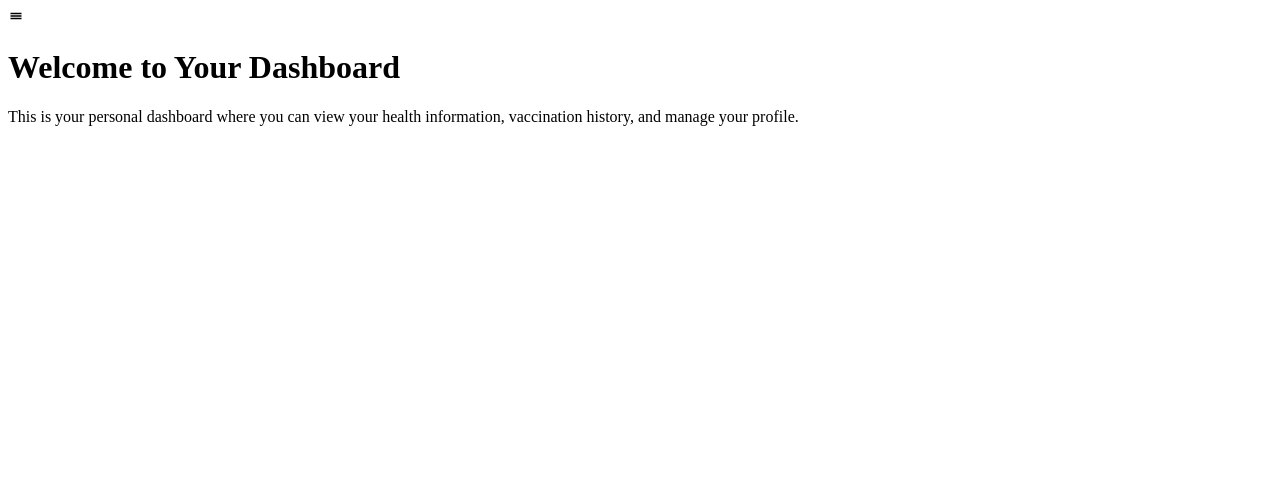
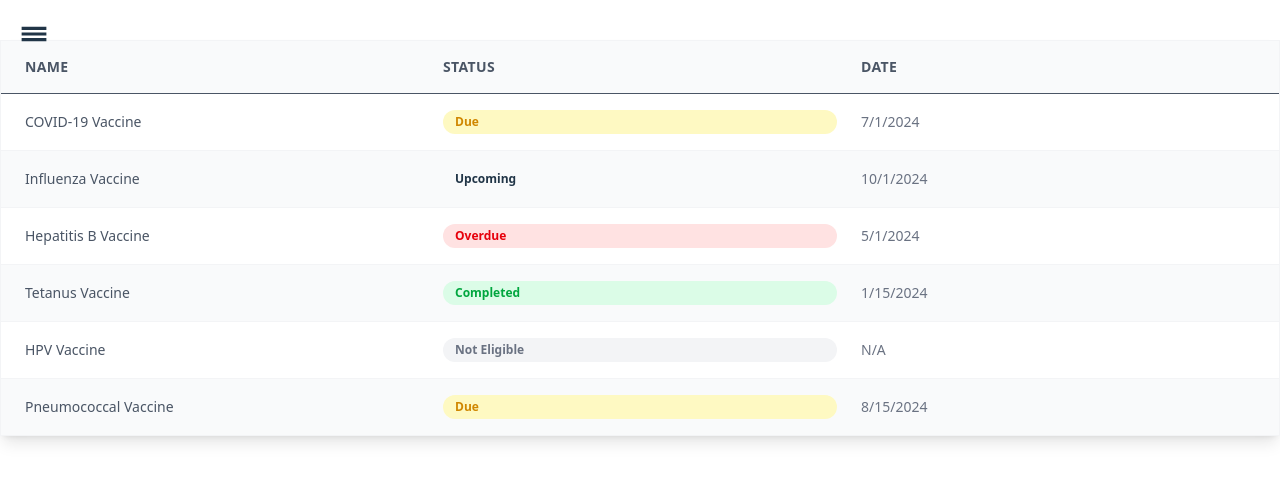
Before and after one commit to HuyTruong24/QDoc-challenge, a React (Vite) app in the folder app/client/: page /vaccination-eligibility in a window 1280 px wide. Before the commit this address led to /dashboard. Shown: the top 482 px of the page. Built offline with nearby package versions, Linux system fonts and the light colour scheme; no server answers; sample sign-in values are in the browser's storage.

Commit message:
Added tailwind

```diff
--- a/app/client/package.json
+++ b/app/client/package.json
@@ -10,12 +10,14 @@
     "preview": "vite preview"
   },
   "dependencies": {
+    "@tailwindcss/vite": "^4.2.0",
     "firebase": "^12.9.0",
     "react": "^19.2.0",
     "react-dom": "^19.2.0",
     "react-icons": "^5.5.0",
     "react-pro-sidebar": "^1.1.0",
-    "react-router-dom": "^7.13.0"
+    "react-router-dom": "^7.13.0",
+    "tailwindcss": "^4.2.0"
   },
   "devDependencies": {
     "@eslint/js": "^9.39.1",
--- a/app/client/src/App.jsx
+++ b/app/client/src/App.jsx
@@ -8,7 +8,7 @@ import { AuthProvider } from "./context/AuthContext";
 import Profile from "./pages/profile/Profile";
 import Dashboard from "./pages/dashboard/Dashboard";
 import VaccinationHistory from "./pages/vaccination/VaccinationHistory";
-
+import VaccineEligibility from "./components/VaccineEligibility";
 function ClinicHome() {
   return <div style={{ padding: 16 }}>Clinic Dashboard</div>;
 }
@@ -47,6 +47,10 @@ function App() {
               path="/vaccination-history"
               element={<VaccinationHistory />}
             />
+            <Route
+              path="/vaccination-eligibility"
+              element={<VaccineEligibility />}
+            />
 
             <Route
               path="/clinic"
--- a/app/client/src/components/NavigationBar.jsx
+++ b/app/client/src/components/NavigationBar.jsx
@@ -4,6 +4,8 @@ import { CgProfile } from "react-icons/cg";
 import { FaHistory } from "react-icons/fa";
 import { CgHome } from 'react-icons/cg';
 import { FaTimes } from "react-icons/fa";
+import { TbVaccineBottle } from "react-icons/tb";
+
 
 const SIDEBAR_WIDTH = 260;
 
@@ -39,6 +41,9 @@ function SideNav ({ isOpen, onClose }) {
         <MenuItem icon={<FaHistory />} component={<Link to="/vaccination-history" />}>
           Vax History
         </MenuItem>
+         <MenuItem icon={<TbVaccineBottle />} component={<Link to="/vaccination-eligibility" />}>
+          Vax Eligibility
+        </MenuItem>
         <MenuItem icon={<CgProfile />} component={<Link to="/profile" />}>
           Profile
         </MenuItem>
--- /dev/null
+++ b/app/client/src/components/VaccineEligibility.jsx
@@ -0,0 +1,91 @@
+import React from 'react'
+
+const STATUS = {
+    UPCOMING: "Upcoming",
+    DUE: "Due",
+    OVERDUE: "Overdue",
+    COMPLETED: "Completed",
+    NOT_ELIGIBLE: "Not Eligible",
+}
+const data =[
+    {
+        id: 1,
+        name: "COVID-19 Vaccine",
+        status: STATUS.DUE,
+        date: "2024-07-01"
+    },
+    {
+        id: 2,
+        name: "Influenza Vaccine",
+        status: STATUS.UPCOMING,
+        date: "2024-10-01"
+    },
+    {
+        id: 3,
+        name: "Hepatitis B Vaccine",
+        status: STATUS.OVERDUE,
+        date: "2024-05-01"
+    },
+    {
+        id: 4,
+        name: "Tetanus Vaccine",
+        status: STATUS.COMPLETED,
+        date: "2024-01-15"
+    },
+    {
+        id: 5,
+        name: "HPV Vaccine",
+        status: STATUS.NOT_ELIGIBLE,
+        date: null
+    },
+    {
+        id: 6,
+        name: "Pneumococcal Vaccine",
+        status: STATUS.DUE,
+        date: "2024-08-15"
+    }
+]
+function VaccineEligibility() {
+    const [recrods, setRecords] = React.useState(data)
+  return (
+    <div className="my-10 bg-white rounded-2xl shadow-lg border border-gray-100 overflow-hidden">
+      {/* Header */}
+      <div className="grid grid-cols-[1fr_1fr_1fr] bg-gray-50 px-6 py-4 text-sm font-semibold text-gray-600 uppercase tracking-wide border-b gap-x-6">
+        <div>Name</div>
+        <div>Status</div>
+        <div>Date</div>
+      </div>
+
+      {/* Body */}
+      <div className="divide-y divide-gray-100">
+        {data.map((record, index) => (
+          <div
+            key={record.id}
+            className={`grid grid-cols-[1fr_1fr_1fr] px-6 py-4 items-center text-sm transition duration-150
+            ${index % 2 === 0 ? "bg-white" : "bg-gray-50"}
+            hover:bg-blue-50 gap-x-6`}
+          >
+             <div className="text-gray-600 truncate">
+              {record.name}
+            </div>
+
+            <div className={`px-3 py-1 rounded-full text-xs font-semibold
+                ${record.status === STATUS.OVERDUE && "bg-red-100 text-red-600"}
+                ${record.status === STATUS.DUE && "bg-yellow-100 text-yellow-600"}
+                ${record.status === STATUS.COMPLETED && "bg-green-100 text-green-600"}
+                ${record.status === STATUS.NOT_ELIGIBLE && "bg-gray-100 text-gray-500"}
+            `}>
+                    {record.status}
+            </div>
+
+            <div className="text-gray-500">
+              {record.date ? new Date(record.date).toLocaleDateString() : "N/A"}
+            </div>
+          </div>
+        ))}
+      </div>
+    </div>
+  )
+}
+
+export default VaccineEligibility
--- a/app/client/src/index.css
+++ b/app/client/src/index.css
@@ -1,3 +1,7 @@
+@import "tailwindcss";
+
+
+
 :root {
   font-family: system-ui, Avenir, Helvetica, Arial, sans-serif;
   line-height: 1.5;
@@ -64,3 +68,87 @@ button:focus-visible {
     background-color: #f9f9f9;
   }
 }
+
+@theme inline {
+  --radius-sm: calc(var(--radius) - 4px);
+  --radius-md: calc(var(--radius) - 2px);
+  --radius-lg: var(--radius);
+  --radius-xl: calc(var(--radius) + 4px);
+  --radius-2xl: calc(var(--radius) + 8px);
+  --radius-3xl: calc(var(--radius) + 12px);
+  --radius-4xl: calc(var(--radius) + 16px);
+  --color-background: var(--background);
+  --color-foreground: var(--foreground);
+  --color-card: var(--card);
+  --color-card-foreground: var(--card-foreground);
+  --color-popover: var(--popover);
+  --color-popover-foreground: var(--popover-foreground);
+  --color-primary: var(--primary);
+  --color-primary-foreground: var(--primary-foreground);
+  --color-secondary: var(--secondary);
+  --color-secondary-foreground: var(--secondary-foreground);
+  --color-muted: var(--muted);
+  --color-muted-foreground: var(--muted-foreground);
+  --color-accent: var(--accent);
+  --color-accent-foreground: var(--accent-foreground);
+  --color-destructive: var(--destructive);
+  --color-border: var(--border);
+  --color-input: var(--input);
+  --color-ring: var(--ring);
+  --color-chart-1: var(--chart-1);
+  --color-chart-2: var(--chart-2);
+  --color-chart-3: var(--chart-3);
+  --color-chart-4: var(--chart-4);
+  --color-chart-5: var(--chart-5);
+  --color-sidebar: var(--sidebar);
+  --color-sidebar-foreground: var(--sidebar-foreground);
+  --color-sidebar-primary: var(--sidebar-primary);
+  --color-sidebar-primary-foreground: var(--sidebar-primary-foreground);
+  --color-sidebar-accent: var(--sidebar-accent);
+  --color-sidebar-accent-foreground: var(--sidebar-accent-foreground);
+  --color-sidebar-border: var(--sidebar-border);
+  --color-sidebar-ring: var(--sidebar-ring);
+}
+
+.dark {
+  --background: oklch(0.145 0 0);
+  --foreground: oklch(0.985 0 0);
+  --card: oklch(0.205 0 0);
+  --card-foreground: oklch(0.985 0 0);
+  --popover: oklch(0.205 0 0);
+  --popover-foreground: oklch(0.985 0 0);
+  --primary: oklch(0.922 0 0);
+  --primary-foreground: oklch(0.205 0 0);
+  --secondary: oklch(0.269 0 0);
+  --secondary-foreground: oklch(0.985 0 0);
+  --muted: oklch(0.269 0 0);
+  --muted-foreground: oklch(0.708 0 0);
+  --accent: oklch(0.269 0 0);
+  --accent-foreground: oklch(0.985 0 0);
+  --destructive: oklch(0.704 0.191 22.216);
+  --border: oklch(1 0 0 / 10%);
+  --input: oklch(1 0 0 / 15%);
+  --ring: oklch(0.556 0 0);
+  --chart-1: oklch(0.488 0.243 264.376);
+  --chart-2: oklch(0.696 0.17 162.48);
+  --chart-3: oklch(0.769 0.188 70.08);
+  --chart-4: oklch(0.627 0.265 303.9);
+  --chart-5: oklch(0.645 0.246 16.439);
+  --sidebar: oklch(0.205 0 0);
+  --sidebar-foreground: oklch(0.985 0 0);
+  --sidebar-primary: oklch(0.488 0.243 264.376);
+  --sidebar-primary-foreground: oklch(0.985 0 0);
+  --sidebar-accent: oklch(0.269 0 0);
+  --sidebar-accent-foreground: oklch(0.985 0 0);
+  --sidebar-border: oklch(1 0 0 / 10%);
+  --sidebar-ring: oklch(0.556 0 0);
+}
+
+@layer base {
+  * {
+    @apply border-border outline-ring/50;
+  }
+  body {
+    @apply bg-background text-foreground;
+  }
+}
--- a/app/client/src/main.jsx
+++ b/app/client/src/main.jsx
@@ -7,6 +7,7 @@ import { AuthProvider } from "./context/AuthContext.jsx";
 import Login from "./pages/auth/Login.jsx";
 import Register from "./pages/auth/Register.jsx";
 import ProtectedRoute from "./components/auth/ProtectedRoute.jsx";
+import './index.css'
 import App from "./App.jsx";
 
 
--- a/app/client/vite.config.js
+++ b/app/client/vite.config.js
@@ -1,7 +1,7 @@
-import { defineConfig } from 'vite'
-import react from '@vitejs/plugin-react'
-
+import { defineConfig } from "vite";
+import react from "@vitejs/plugin-react";
+import tailwindcss from "@tailwindcss/vite";
 // https://vite.dev/config/
 export default defineConfig({
-  plugins: [react()],
-})
+  plugins: [react(), tailwindcss()],
+});
```
Also changed, not shown: 1 other file (tests, documents, lock files or other folders).
